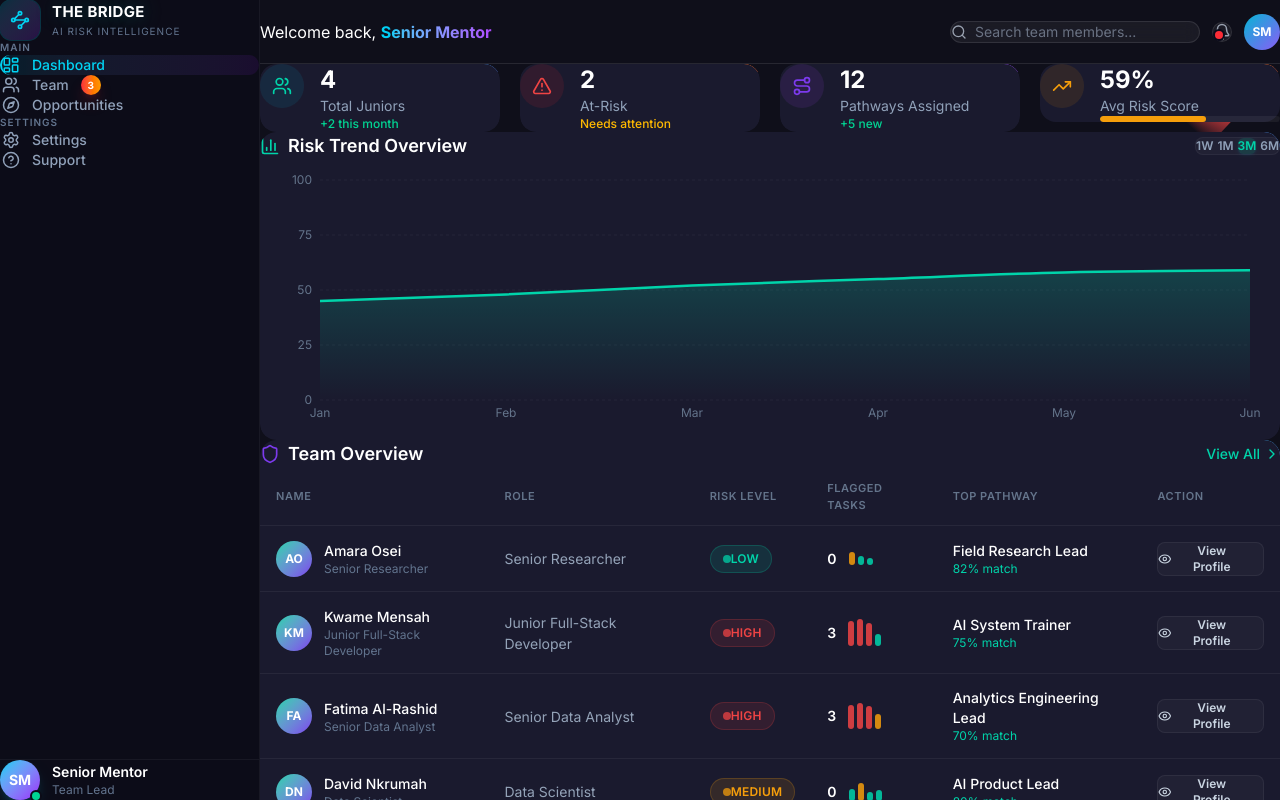
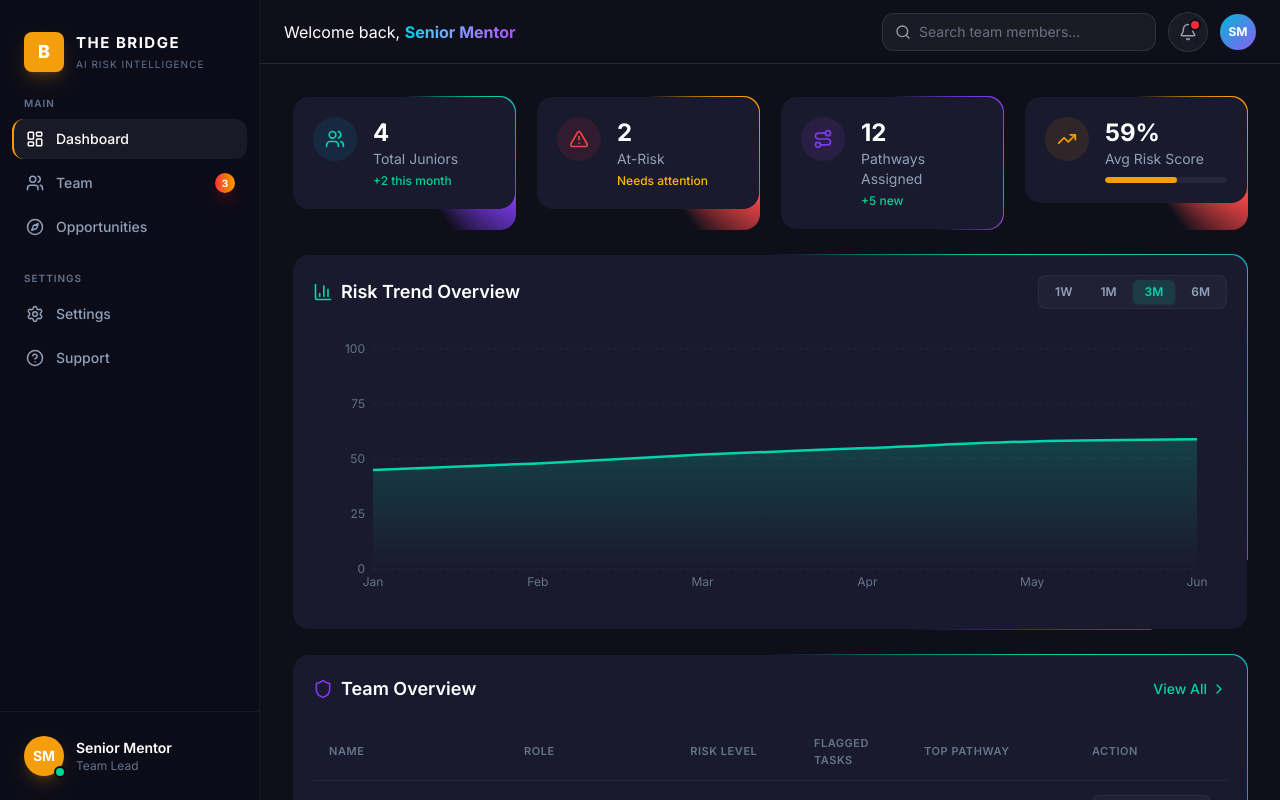
Before and after one commit to Steph-404/AI_Risk_Dashboard, a React (Vite) app: page / in a window 1280 px wide. Shown: the top 800 px of the page. Built offline with nearby package versions, Linux system fonts and the light colour scheme.

Commit message:
fix: resolve tailwind spacing bug by removing manual css reset; refine sidebar styling to match TALO aesthetic

```diff
--- a/src/components/Sidebar.jsx
+++ b/src/components/Sidebar.jsx
@@ -34,17 +34,14 @@ function SidebarContent() {
       {/* Brand / Logo */}
       <div className="px-6 pt-8 pb-6">
         <div className="flex items-center gap-3">
-          <div className="flex h-10 w-10 items-center justify-center rounded-xl bg-gradient-to-br from-cyan-500/20 to-purple-600/20 ring-1 ring-cyan-400/20">
-            <Waypoints className="h-5 w-5 text-cyan-400" />
+          <div className="flex h-10 w-10 shrink-0 items-center justify-center rounded-lg bg-[#F59E0B] text-white shadow-lg shadow-amber-500/20">
+            <span className="text-lg font-extrabold">B</span>
           </div>
-          <div>
-            <h1
-              className="text-[15px] font-bold tracking-wide text-white"
-              style={{ textShadow: '0 0 20px rgba(0,212,170,0.35)' }}
-            >
+          <div className="overflow-hidden">
+            <h1 className="text-[15px] font-bold tracking-widest text-white uppercase truncate">
               THE BRIDGE
             </h1>
-            <p className="text-[10px] uppercase tracking-widest text-slate-500">
+            <p className="text-[10px] uppercase tracking-widest text-slate-500 mt-0.5 truncate">
               AI Risk Intelligence
             </p>
           </div>
@@ -68,7 +65,7 @@ function SidebarContent() {
                       [
                         'group relative flex items-center gap-3 rounded-xl px-3 py-2.5 text-sm font-medium transition-all duration-200',
                         isActive
-                          ? 'border-l-2 border-cyan-400 bg-gradient-to-r from-cyan-500/10 to-purple-600/10 text-cyan-400'
+                          ? 'border-l-2 border-amber-500 bg-white/[0.06] text-white'
                           : 'border-l-2 border-transparent text-slate-400 hover:bg-white/[0.04] hover:text-white',
                       ].join(' ')
                     }
@@ -90,15 +87,15 @@ function SidebarContent() {
       </nav>
 
       {/* User Profile */}
-      <div className="border-t border-white/5 p-4">
+      <div className="border-t border-white/5 p-4 mt-auto">
         <div className="flex items-center gap-3 rounded-xl p-2 transition-colors duration-200 hover:bg-white/[0.04]">
           <div className="relative shrink-0">
-            <div className="flex h-10 w-10 items-center justify-center rounded-full bg-gradient-to-br from-cyan-400 to-purple-600 text-sm font-bold text-white shadow-lg shadow-cyan-500/20">
+            <div className="flex h-10 w-10 items-center justify-center rounded-full bg-[#F59E0B] text-sm font-bold text-white shadow-lg shadow-amber-500/20">
               SM
             </div>
             <span className="absolute -bottom-0.5 -right-0.5 h-3 w-3 rounded-full border-2 border-[#0c0c18] bg-emerald-400" />
           </div>
-          <div className="min-w-0 flex-1">
+          <div className="flex-1 overflow-hidden">
             <p className="truncate text-sm font-semibold text-white">
               Senior Mentor
             </p>
--- a/src/index.css
+++ b/src/index.css
@@ -65,11 +65,6 @@
 /* ========================================
    Base Styles
    ======================================== */
-* {
-  margin: 0;
-  padding: 0;
-  box-sizing: border-box;
-}
 
 html {
   scroll-behavior: smooth;
```
